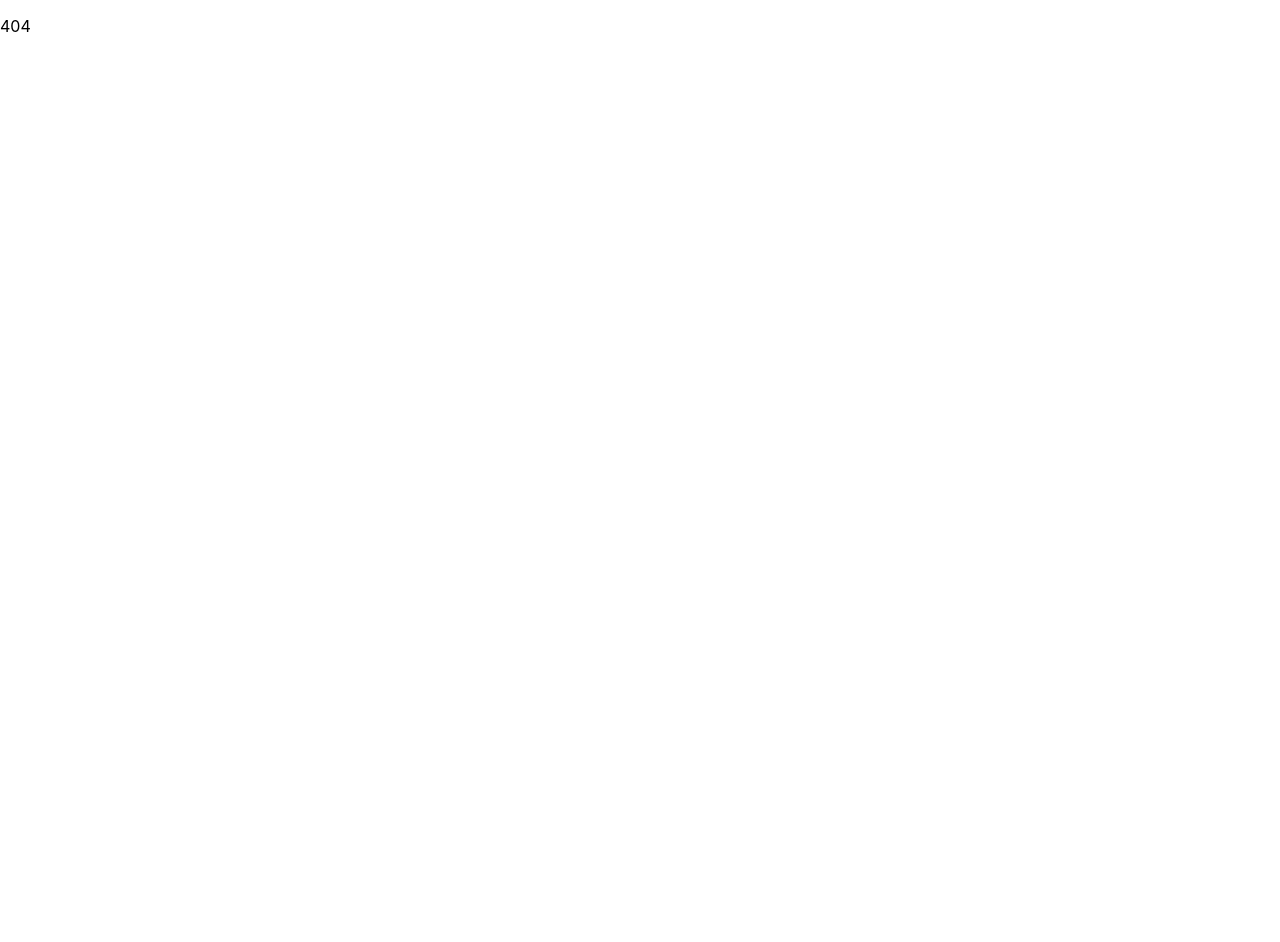
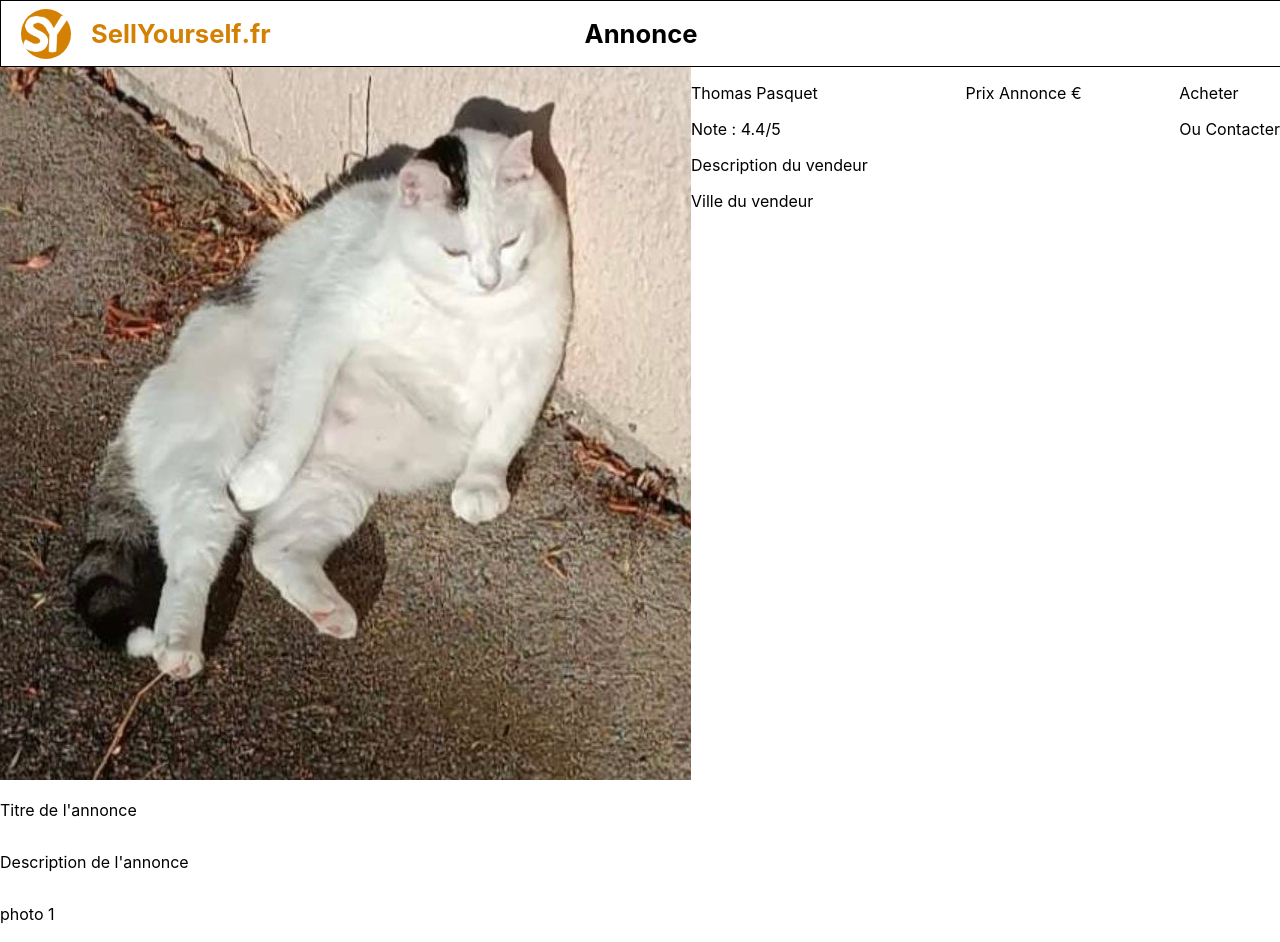
Before and after one commit to Baptiiiiste/SellYourself, a React (Create React App) app: page /annonce in a window 1280 px wide. Shown: the top 942 px of the page. Before the commit the page ends 800 px from the top, so only its background shows below. Built offline with nearby package versions, Linux system fonts and the light colour scheme.

Commit message:
modified:   src/components/HeaderCustom/index.jsx new file:   src/components/InfoAnnonce/index.jsx new file:   src/components/InfoAnnonce/infoAnnonce.css modified:   src/index.jsx new file:   src/pages/Annonce/index.jsx

```diff
--- a/src/components/HeaderCustom/index.jsx
+++ b/src/components/HeaderCustom/index.jsx
@@ -1,5 +1,6 @@
 import { Link } from 'react-router-dom';
 import './headerCustom.css'
+
 function HeaderCustom({title}) {
 
   if(title == "logForm") return(
--- /dev/null
+++ b/src/components/InfoAnnonce/index.jsx
@@ -0,0 +1,56 @@
+import { link } from 'react-router-dom';
+import './infoAnnonce.css'
+
+function InfoAnnonce() {
+    return (
+        <div className='InfoAnnonce'>
+            <div className='InfoAnnonceHaut'>
+                <div className='InfoAnnonceInfoEtPhotoVendeur'>
+                    <div>
+                        <img src={require('../../assets/DefaultPP.jpeg')} className='InfoAnnoncePhotoVendeur'/>
+                    </div>
+                    <div className='InfoAnnonceInfoVendeur'>
+                        <div className='InfoAnnonceNomVendeur'>
+                            <p>Thomas Pasquet</p>
+                        </div>
+                        <div className='InfoAnnonceNoteVendeur'>
+                            <p>Note : 4.4/5</p>
+                        </div>
+                        <div className='InfoAnnonceDescriptionVendeur'>
+                            <p>Description du vendeur</p>
+                        </div>
+                        <div className='InfoAnnonceLocalisationVendeur'>
+                            <p>Ville du vendeur</p>
+                        </div>
+                    </div>
+                </div>
+                <div className='InfoAnnoncePrixAnnonce'>
+                    <p>Prix Annonce €</p>
+                </div>
+                <div className='InfoAnnonceBoutons'>
+                    <div className='InfoAnnonceBoutonAchat'>
+                        <p>Acheter</p>
+                    </div>
+                    <div className='InfoAnnonceBoutonMessage'>
+                        <p>Ou Contacter</p>
+                    </div>
+                </div>
+            </div>
+            <div className='InfoAnnonceNomAnnonce'>
+                <p>Titre de l'annonce</p>
+            </div>
+            <div className='InfoAnnonceDescriptionAnnonce'>
+                <p>Description de l'annonce</p>
+            </div>
+            <div className='InfoAnnoncePhotosAnnonce'>
+                <p>photo 1</p>
+                <p>photo 2</p>
+            </div>
+            <div className='InfoAnnonceAjoutFav'>
+                <p>Ajout au favoris</p>
+            </div>
+        </div>
+    )
+}
+
+export default InfoAnnonce;
--- /dev/null
+++ b/src/components/InfoAnnonce/infoAnnonce.css
@@ -0,0 +1,15 @@
+.InfoAnnonce{
+    display:flex;
+    flex-direction: column;
+}
+
+.InfoAnnonceHaut{
+    display:flex;
+    flex-direction: row;
+    justify-content: space-between;
+}
+
+.InfoAnnonceInfoEtPhotoVendeur{
+    display: flex;
+    flex-direction: row;
+}
--- a/src/index.jsx
+++ b/src/index.jsx
@@ -4,6 +4,7 @@ import './index.css';
 import Home from './pages/Home/index';
 import { BrowserRouter as Router, Route, Routes } from 'react-router-dom'
 import Connexion from './pages/Connexion';
+import Annonce from './pages/Annonce';
 
 
 const root = ReactDOM.createRoot(document.getElementById('root'));
@@ -14,6 +15,7 @@ root.render(
       <Routes>
         <Route path="/" element={<Home/>} />
         <Route path="/connexion" element={<Connexion/>} />
+        <Route path="/annonce" element={<Annonce/>} />
         <Route path="/*" element={<p> 404 </p>} />
       </Routes>
 
--- /dev/null
+++ b/src/pages/Annonce/index.jsx
@@ -0,0 +1,14 @@
+import React from 'react';
+import HeaderCustom from "../../components/HeaderCustom";
+import InfoAnnonce from "../../components/InfoAnnonce";
+
+function Annonce() {
+    return (
+        <div>
+            <HeaderCustom title="Annonce"/>
+            <InfoAnnonce/>
+        </div>
+    )
+}
+
+export default Annonce;
```
